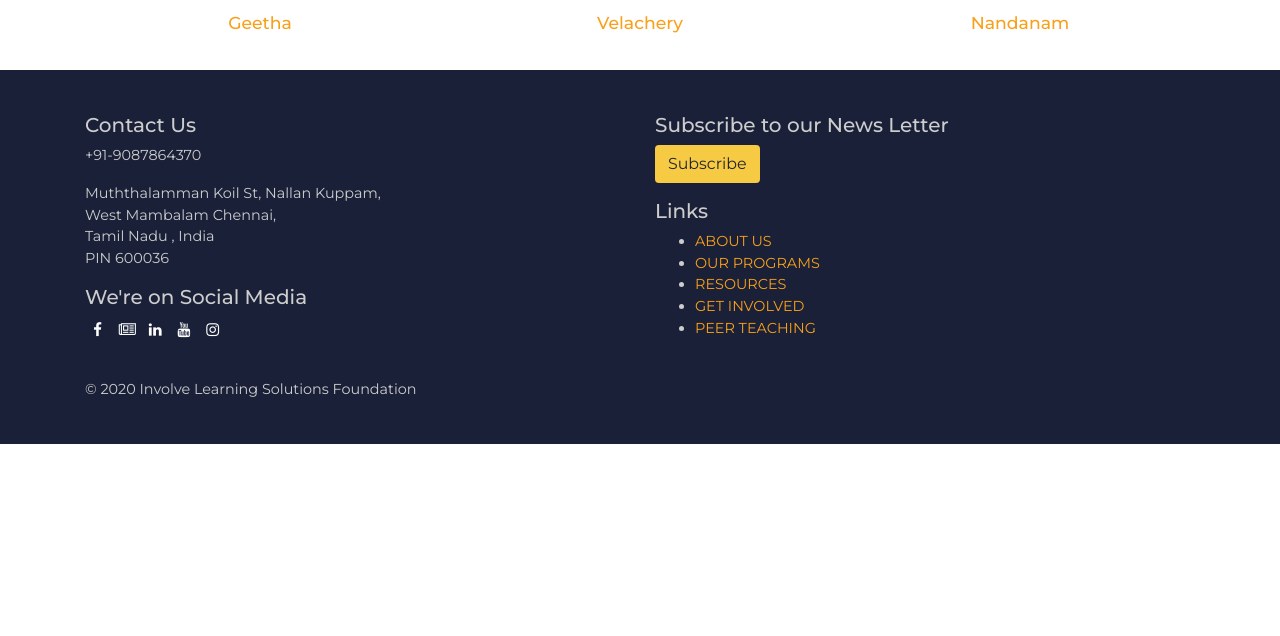
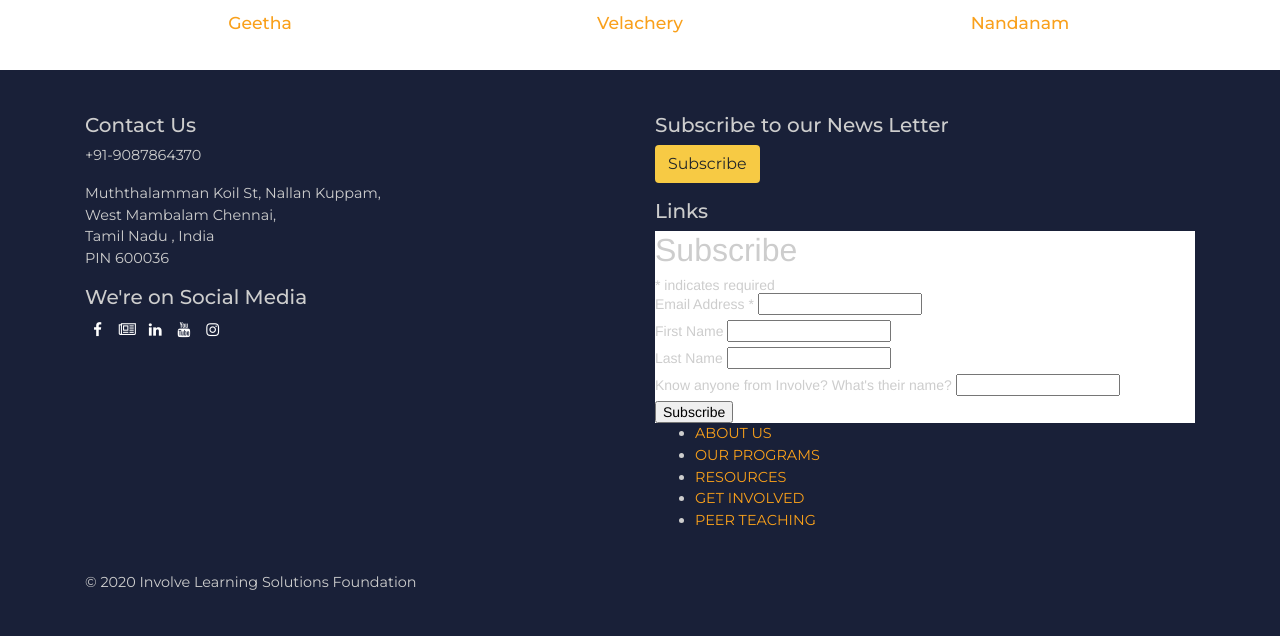
Before and after one commit to Involve-Edu/involveedupublic, a Jekyll site: the page built from resources.md, in a window 1280 px wide. Shown: the part 1393-2029 px from the top of the page. Built offline with Jekyll 4.4.1, drawn with Linux system fonts in a browser that asks for light colours; comment, search, counter and statistics services are not loaded; before the commit the page ends 1837 px from its top, so only the background shows below that.

Commit message:
Update footer.html

```diff
--- a/_includes/footer.html
+++ b/_includes/footer.html
@@ -17,6 +17,52 @@
                 <h5>Subscribe to our News Letter</h5>
                 <a class="btn custom-btn mb-3" target="_blank" href="https://forms.gle/rfystmoqtqEuzXwU6">Subscribe</a>
                 <h5>Links</h5>
+
+                <!-- Begin Mailchimp Signup Form -->
+<link href="//cdn-images.mailchimp.com/embedcode/classic-10_7.css" rel="stylesheet" type="text/css">
+<style type="text/css">
+    #mc_embed_signup{background:#fff; clear:left; font:14px Helvetica,Arial,sans-serif; }
+    /* Add your own Mailchimp form style overrides in your site stylesheet or in this style block.
+       We recommend moving this block and the preceding CSS link to the HEAD of your HTML file. */
+</style>
+<div id="mc_embed_signup">
+<form action="https://involveedu.us17.list-manage.com/subscribe/post?u=7d18e31104f36cb1fcd6a0089&amp;id=54e87cd1c2" method="post" id="mc-embedded-subscribe-form" name="mc-embedded-subscribe-form" class="validate" target="_blank" novalidate>
+    <div id="mc_embed_signup_scroll">
+    <h2>Subscribe</h2>
+<div class="indicates-required"><span class="asterisk">*</span> indicates required</div>
+<div class="mc-field-group">
+    <label for="mce-EMAIL">Email Address  <span class="asterisk">*</span>
+</label>
+    <input type="email" value="" name="EMAIL" class="required email" id="mce-EMAIL">
+</div>
+<div class="mc-field-group">
+    <label for="mce-FNAME">First Name </label>
+    <input type="text" value="" name="FNAME" class="" id="mce-FNAME">
+</div>
+<div class="mc-field-group">
+    <label for="mce-LNAME">Last Name </label>
+    <input type="text" value="" name="LNAME" class="" id="mce-LNAME">
+</div>
+<div class="mc-field-group">
+    <label for="mce-MMERGE3">Know anyone from Involve? What's their name? </label>
+    <input type="text" value="" name="MMERGE3" class="" id="mce-MMERGE3">
+</div>
+    <div id="mce-responses" class="clear">
+        <div class="response" id="mce-error-response" style="display:none"></div>
+        <div class="response" id="mce-success-response" style="display:none"></div>
+    </div>    <!-- real people should not fill this in and expect good things - do not remove this or risk form bot signups-->
+    <div style="position: absolute; left: -5000px;" aria-hidden="true"><input type="text" name="b_7d18e31104f36cb1fcd6a0089_54e87cd1c2" tabindex="-1" value=""></div>
+    <div class="clear"><input type="submit" value="Subscribe" name="subscribe" id="mc-embedded-subscribe" class="button"></div>
+    </div>
+</form>
+</div>
+<script type='text/javascript' src='//s3.amazonaws.com/downloads.mailchimp.com/js/mc-validate.js'></script><script type='text/javascript'>(function($) {window.fnames = new Array(); window.ftypes = new Array();fnames[0]='EMAIL';ftypes[0]='email';fnames[1]='FNAME';ftypes[1]='text';fnames[2]='LNAME';ftypes[2]='text';fnames[3]='MMERGE3';ftypes[3]='text';}(jQuery));var $mcj = jQuery.noConflict(true);</script>
+<!--End mc_embed_signup-->
+
+
+
+
+
                 <ul>
                     <li><a href="about-us">ABOUT US</a></li>
                     <li><a href="programs">OUR PROGRAMS</a></li>
```
